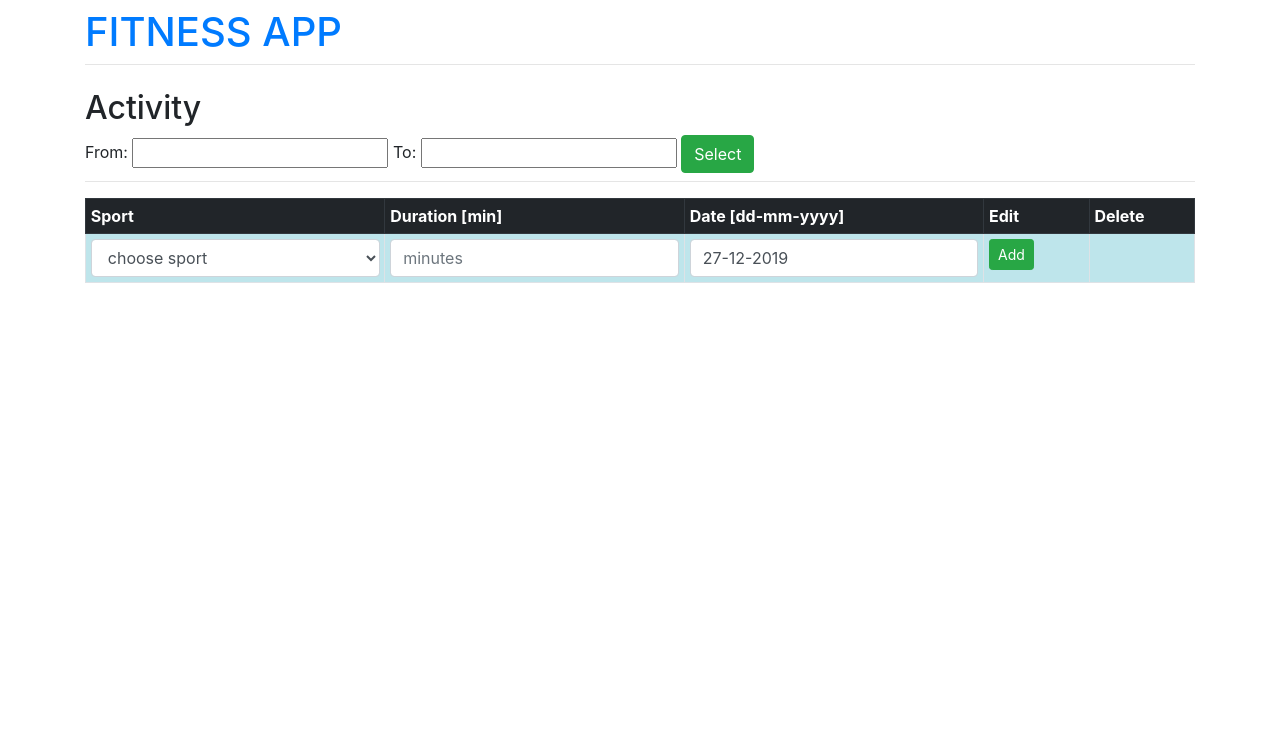
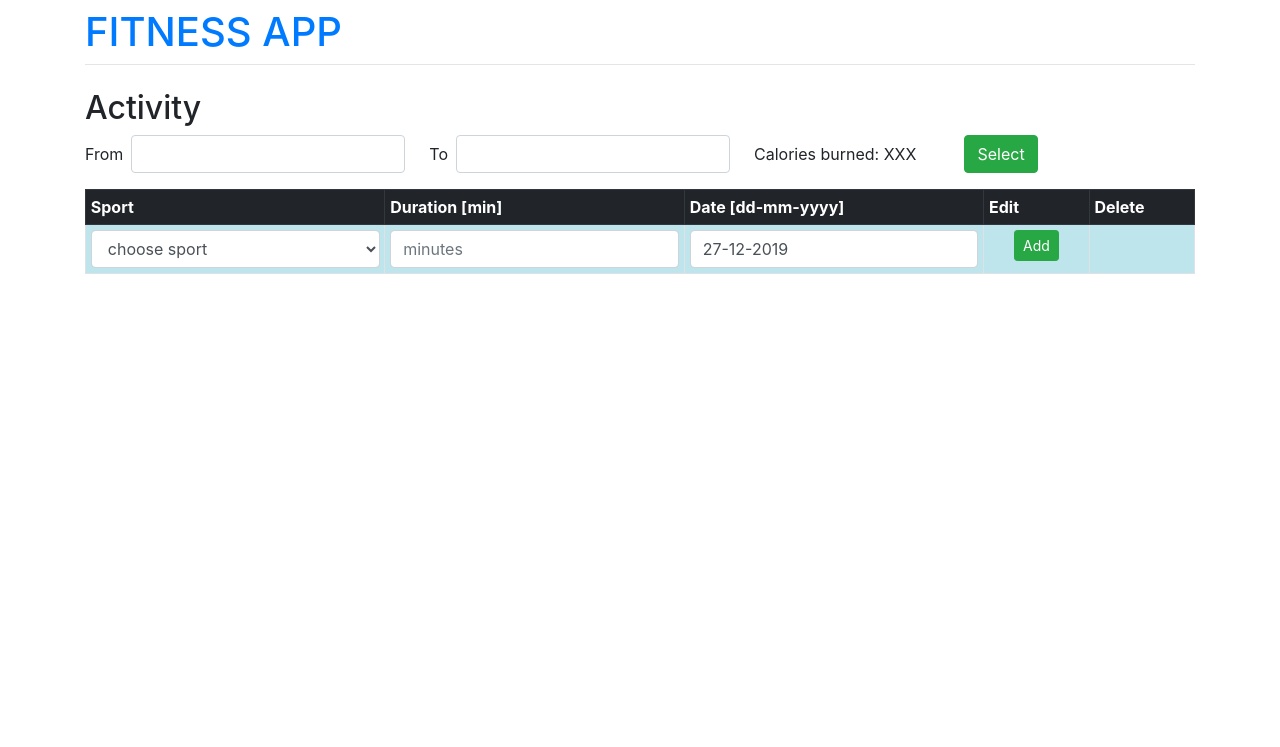
Before and after one commit to dominikheinisch/fitness_manager, a Django app: page /fitness/activity in a window 1280 px wide. Shown: the top 747 px of the page. Run offline with Django 3.2, Linux system fonts and the light colour scheme; the visitor is signed in with stand-in values (Sample User, id 1); data that the repository does not hold is empty; some libraries are stand-ins or nearby versions.

Commit message:
added form inline + proper format to top of activity page

```diff
--- a/fitness_app/templates/activity.html
+++ b/fitness_app/templates/activity.html
@@ -17,14 +17,22 @@
 <link rel="stylesheet" href="{% static 'css/style.css' %}">
 
 <h2>Activity</h2>
+
+<div class="mt-2">
+    <form method="post" class="form-inline">
+        {% csrf_token %}
+        <label class="mr-2">From</label>
+        <input type="text" name="from_date" class="form-control datepicker mr-4">
+        <label class="mr-2">To</label>
+        <input type="text" name="to_date" class="form-control datepicker mr-4">
+        <label class="mr-5">Calories burned: XXX</label>
+        <button type="Submit" name="select" class="btn btn-success">Select</button>
+    </form>
+</div>
+
+<div class="mt-3">
     <form method="post">
         {% csrf_token %}
-    <div>
-        From: <input type="text" name="from_date" class="datepicker">
-        To: <input type="text" name="to_date" class="datepicker">
-        <button type="Submit" name="select" class="btn btn-success">Select</button>
-        <hr class="mt-2">
-    </div>
         <div class="table-wrapper-scroll-y custom-scrollbar">
             <table class="table table-striped table-bordered table-sm">
                 <col width="27%">
@@ -43,18 +51,19 @@
                     <td>{{ activity.Sport }}</td>
                     <td>{{ activity.duration }}</td>
                     <td>{{ activity.date|date:'d-m-Y' }}</td>
-                <td><button type="Submit" name="edit" value="{{ activity.id}}" class="btn btn-outline-primary btn-sm">Edit</button></td>
-                <td><button type="Submit" name="del" value="{{ activity.id}}" class="btn btn-outline-danger btn-sm">Del</button></td>
+                    <td class="text-center"><button type="Submit" name="edit" value="{{ activity.id}}" class="btn btn-outline-primary btn-sm">Edit</button></td>
+                    <td class="text-center"><button type="Submit" name="del" value="{{ activity.id}}" class="btn btn-outline-danger btn-sm">Del</button></td>
                 </tr>
                 {% endfor %}
                 <tr class="table-info">
                     <td>{{ form.sport }}</td>
                     <td>{{ form.duration }}</td>
                     <td>{{ form.date }}</td>
-                <td><button type="Submit" name="add" class="btn btn-success btn-sm">Add</button></td>
+                    <td class="text-center"><button type="Submit" name="add" class="btn btn-success btn-sm">Add</button></td>
                     <td></td>
                 </tr>
             </table>
         </div>
     </form>
+</div>
 {% endblock %}
```
Lines whose indentation alone changed are shown as unchanged.
